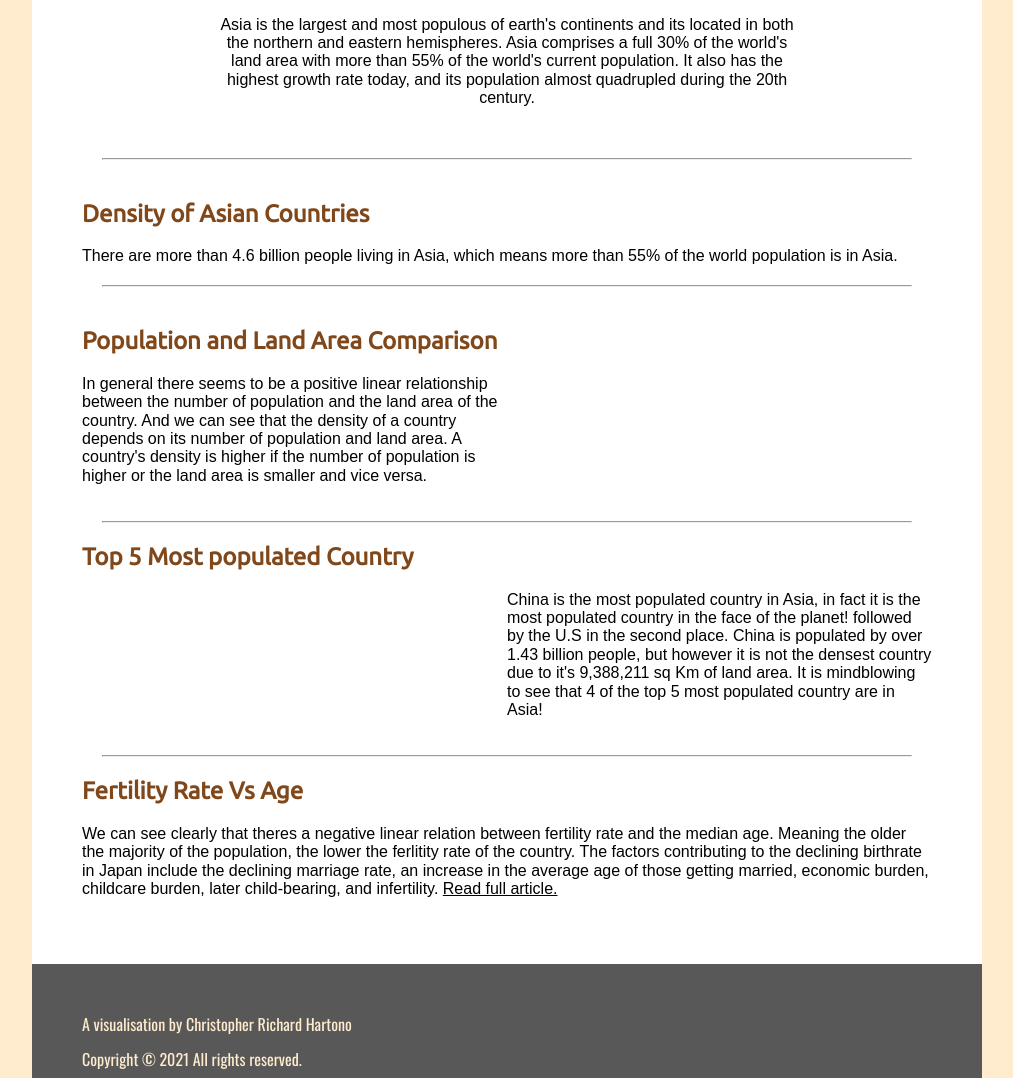
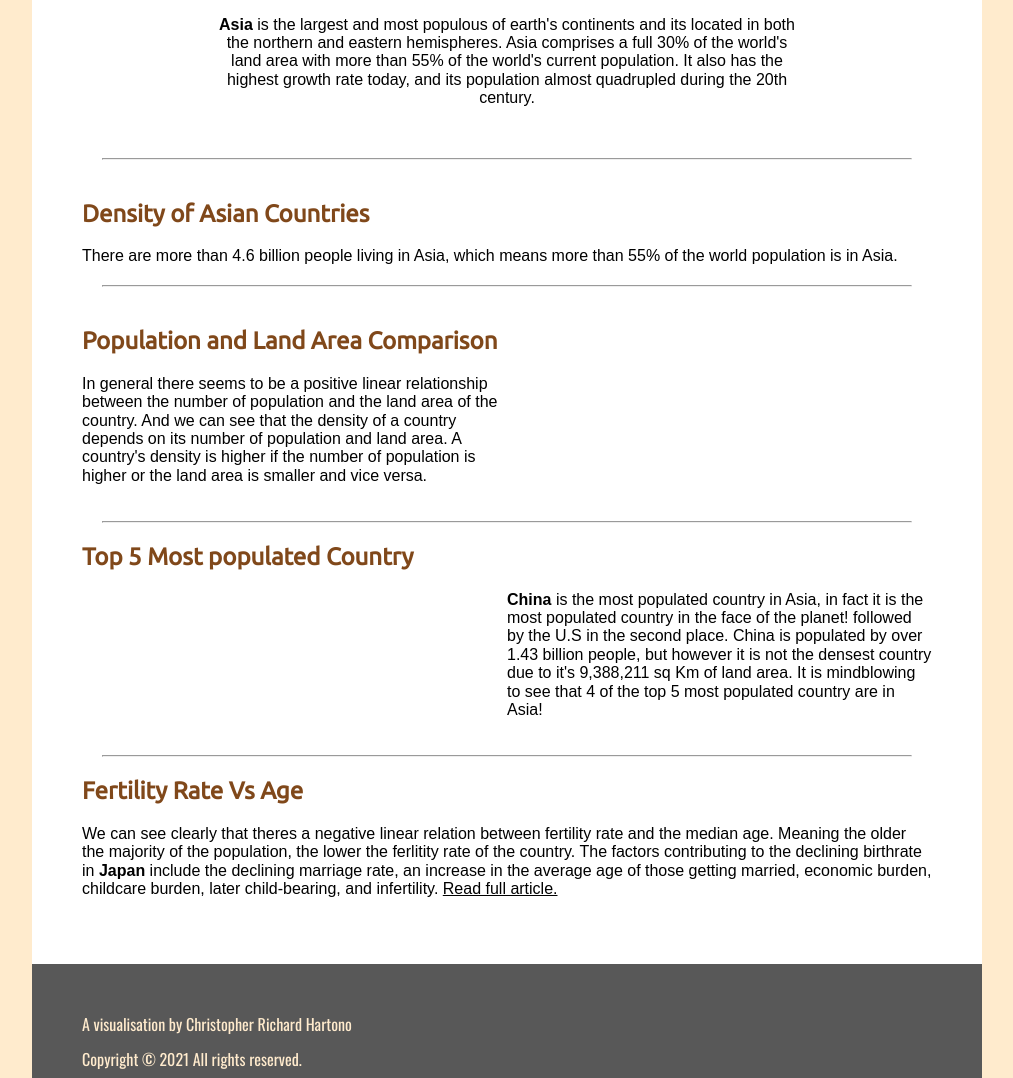
Before and after one commit to crichard14/Data, a plain HTML site: page index.html in a window 1280 px wide. Shown: the part 219-1297 px from the top of the page, without its empty margins (133-1146 px from the left). Drawn offline with nearby package versions, Linux system fonts and the light colour scheme; a script that the page names is missing.

Commit message:
Update index.html

```diff
--- a/index.html
+++ b/index.html
@@ -42,7 +42,7 @@
                 <h1>Population of Asia in 2020</h1>
 
                 <p id="popu">
-                    Asia is the largest and most populous of earth's continents and
+                    <b>Asia</b> is the largest and most populous of earth's continents and
                     its located in both the northern and eastern hemispheres.
                     Asia comprises a full 30% of the world's land area with more than 55% of
                     the world's current population. It also has the highest growth
@@ -307,7 +307,7 @@
             </div>
 
             <div class="pure-u-1-2">
-                <p id="top5text"> China is the most populated country
+                <p id="top5text"> <b>China</b> is the most populated country
                     in Asia, in fact it is the most populated country in the face of the planet!
                     followed by the U.S in the second place.
                     China is populated by over 1.43 billion people, but however it is not the densest
@@ -432,7 +432,7 @@
                 <p> We can see clearly that theres a negative linear relation between fertility rate
                     and the median age. Meaning the older the majority of the population, the
                     lower the ferlitity rate of the country.
-                    The factors contributing to the declining birthrate in Japan include the declining
+                    The factors contributing to the declining birthrate in <b>Japan</b> include the declining
                     marriage rate, an increase in the average age of those getting married, economic
                     burden, childcare burden, later child-bearing, and infertility.
                     <a href="https://pubmed.ncbi.nlm.nih.gov/30270298/" id="bodylink">Read full article.</a> </p>
```
